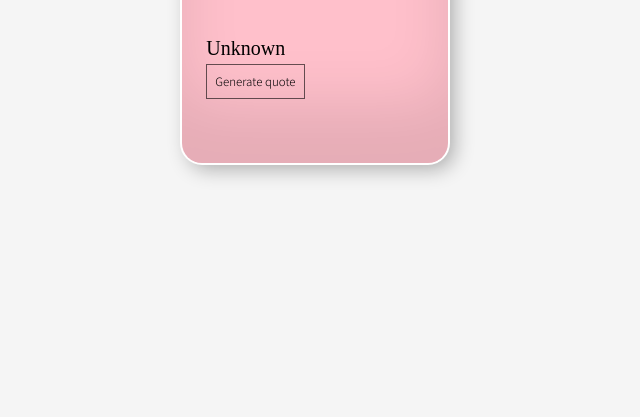
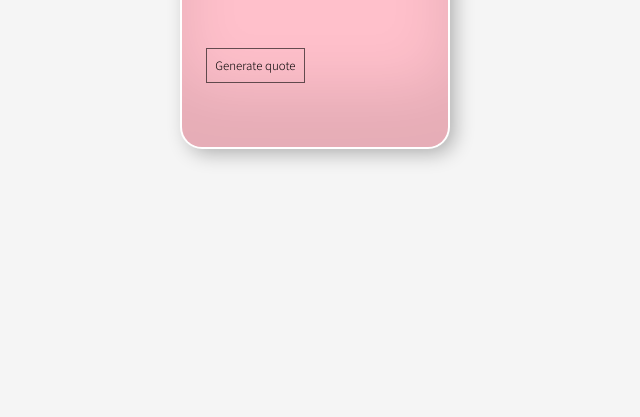
Before and after one commit to maenerosa/quote-app, a website built with Vite: page index.html in a window 1280 px wide. Shown: the part 383-800 px from the top of the page, without its empty margins (325-965 px from the left). Built offline with nearby package versions, Linux system fonts and the light colour scheme; a web font is replaced by a local one.

Commit message:
update css file

```diff
--- a/index.html
+++ b/index.html
@@ -14,7 +14,7 @@
       <!-- Quote to be Displayed Here -->
       <h2>Quote of the Day</h2>
       <blockquote id="quote-text"></blockquote>
-      <p id="author">Unknown</p>
+      <p id="author"></p>
       <div class="button">
         <button id="btn-generate">Generate quote</button>
       </div>
```
